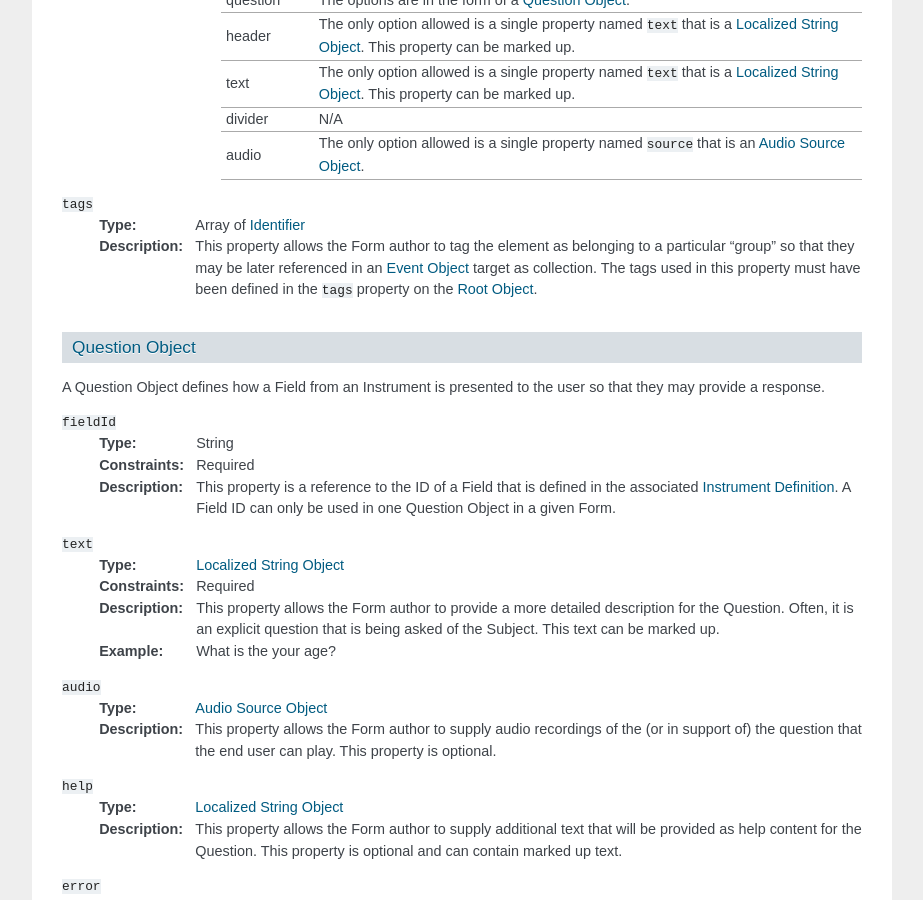
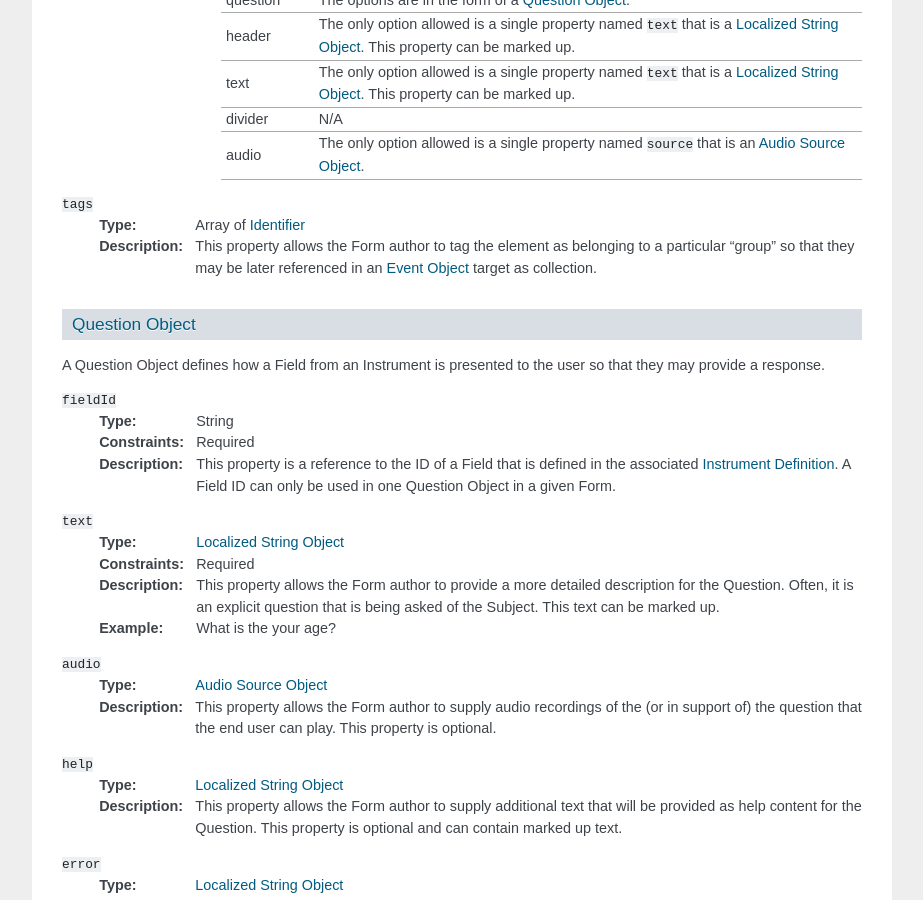
Before and after one commit to prometheusresearch/rios, a Sphinx documentation site: the page built from docs/source/web_form_specification.rst, in a window 1280 px wide and 900 px high, scrolled down 2800 px. Shown: the whole window, without its empty margins (198-1121 px from the left). Built offline with Sphinx 7.4.7, drawn with Linux system fonts in a browser that asks for light colours.

Commit message:
There is no more tags property on the root

```diff
--- a/docs/source/web_form_specification.rst
+++ b/docs/source/web_form_specification.rst
@@ -153,9 +153,7 @@ properties:
     :Type: Array of `Identifier`_
     :Description: This property allows the Form author to tag the element as
                   belonging to a particular "group" so that they may be later
-                  referenced in an `Event Object`_ target as collection. The
-                  tags used in this property must have been defined in the
-                  ``tags`` property on the `Root Object`_.
+                  referenced in an `Event Object`_ target as collection.
 
 
 Question Object
```
